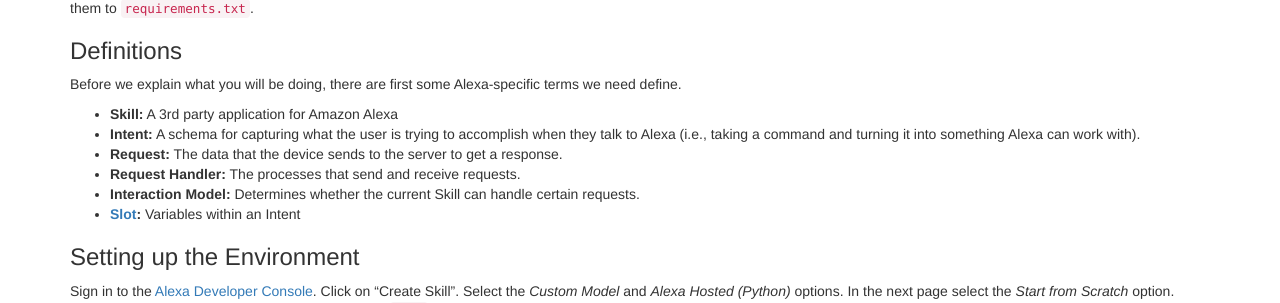
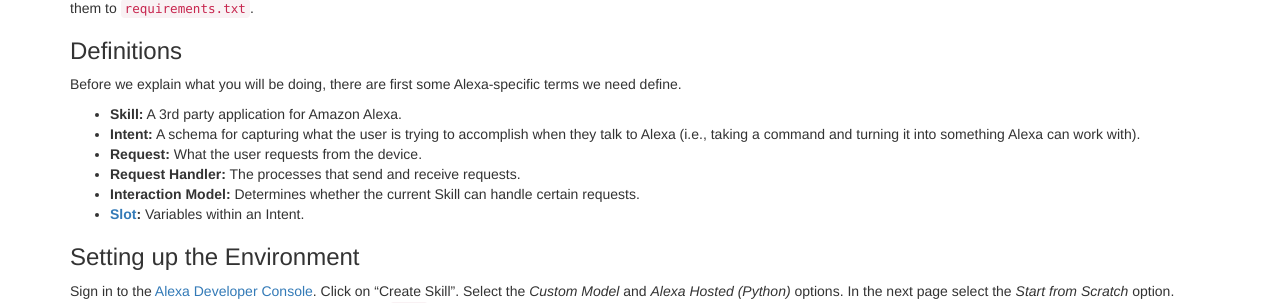
Before and after one commit to interactive-fiction-class/interactive-fiction-class.github.io, a Jekyll site: the page built from homeworks/alexa_action_castle/alexa-action-castle.md, in a window 1280 px wide. Shown: the part 536-839 px from the top of the page. Built offline with Jekyll 4.4.1, drawn with Linux system fonts in a browser that asks for light colours; nearby versions of some CDN libraries; a script that is not in the unit is left out.

Commit message:
Update alexa-action-castle.md

```diff
--- a/homeworks/alexa_action_castle/alexa-action-castle.md
+++ b/homeworks/alexa_action_castle/alexa-action-castle.md
@@ -85,12 +85,12 @@ We have provided [starter code for an Alexa adventure game](https://colab.resear
 
 Before we explain what you will be doing, there are first some Alexa-specific terms we need define.
 
-* **Skill:** A 3rd party application for Amazon Alexa
+* **Skill:** A 3rd party application for Amazon Alexa.
 * **Intent:** A schema for capturing what the user is trying to accomplish when they talk to Alexa (i.e., taking a command and turning it into something Alexa can work with).
-* **Request:** The data that the device sends to the server to get a response.
+* **Request:** What the user requests from the device.
 * **Request Handler:** The processes that send and receive requests.
 * **Interaction Model:** Determines whether the current Skill can handle certain requests.
-* **[Slot](https://medium.com/enpit-developer-blog/alexa-what-are-slots-and-how-to-read-slot-values-ea050047df0c):** Variables within an Intent
+* **[Slot](https://medium.com/enpit-developer-blog/alexa-what-are-slots-and-how-to-read-slot-values-ea050047df0c):** Variables within an Intent.
 
 ### Setting up the Environment
 
```
